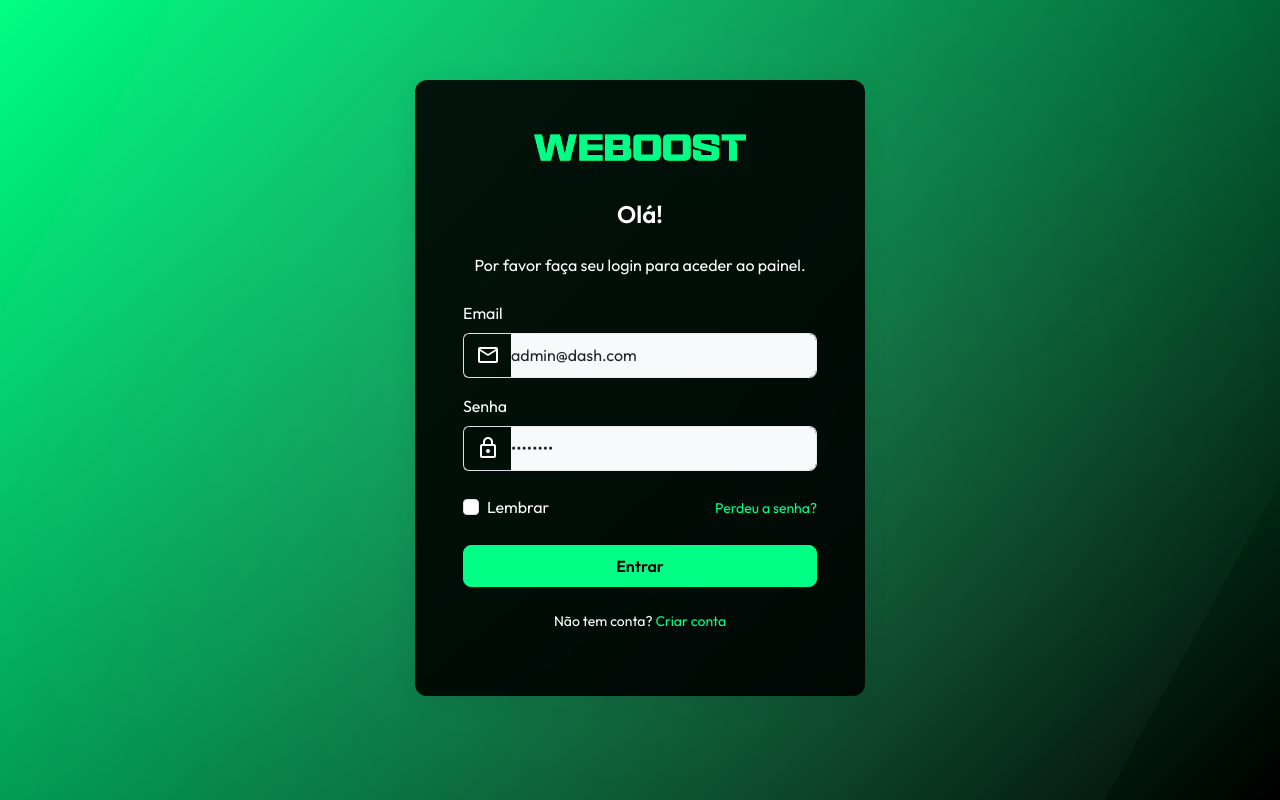
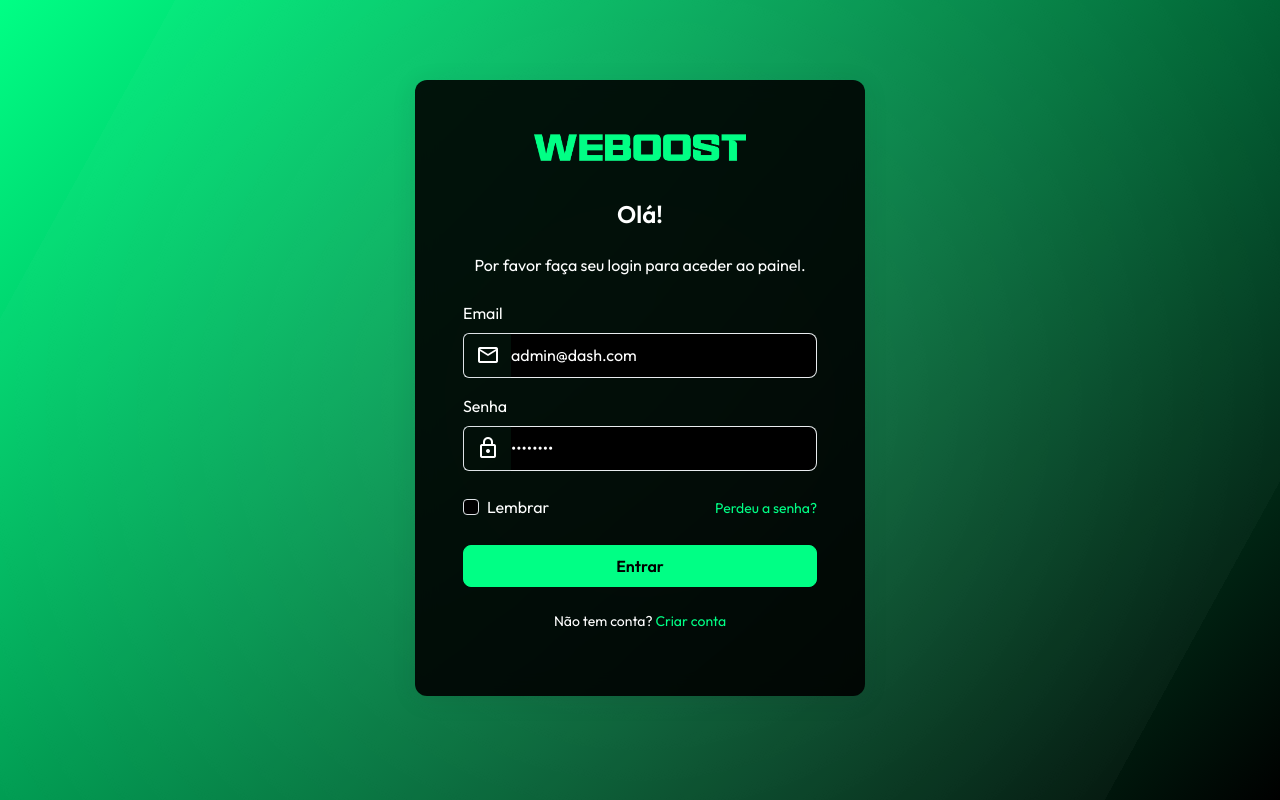
Before and after one commit to rafaelhsouza-dev/weboost-dashboard, a PHP site: page /login.php in a window 1280 px wide. Run offline with PHP 8.4, Linux system fonts and the light colour scheme.

Commit message:
update css

```diff
--- a/assets/css/style.css
+++ b/assets/css/style.css
@@ -159,6 +159,10 @@ a {
 .card-body .text-muted {
     color: #fff !important;
 }
+.card-body input{
+    color: #fff !important;
+    background-color: rgba(0, 0, 0, 1);
+}
 
 [data-theme="dark"] .login-card {
     background-color: rgba(40, 48, 70, 0.9);
```
